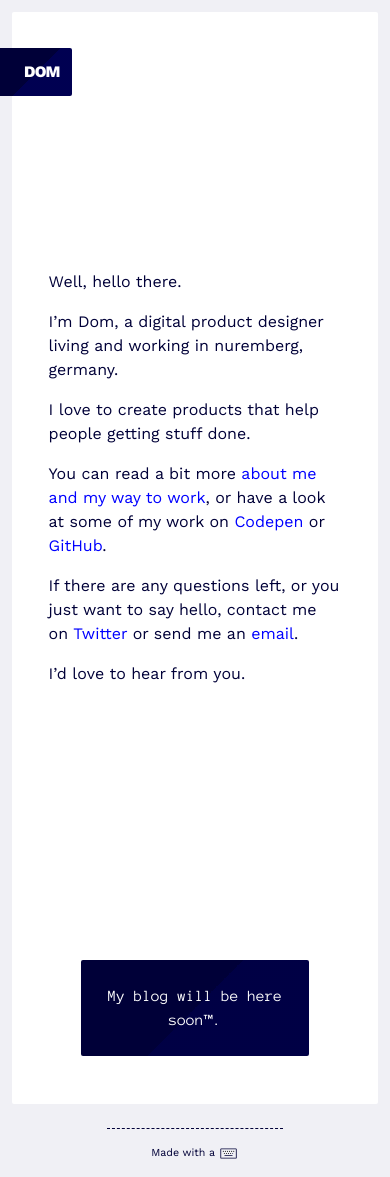
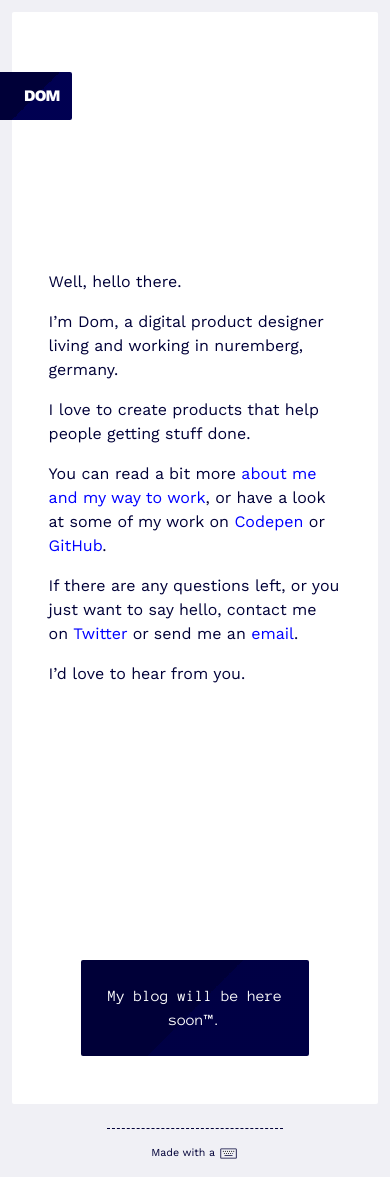
Before and after one commit to DomSt/profileSite, a Jekyll site: the page built from index.html, in a window 390 px wide. Built offline with Jekyll 4.4.1, drawn with Linux system fonts in a browser that asks for light colours.

Commit message:
Minor header style adjustemnt
Added another min-height breakpoint for header positioning.

```diff
--- a/_sass/module/header.scss
+++ b/_sass/module/header.scss
@@ -38,11 +38,13 @@
 	}
 }
 
-@include respond-to(xlarge, 42rem) {
+@media screen and (min-height: 800px) {
 	.pageHeader {
 		top: 4.5rem;
 	}
+}
 
+@include respond-to(xlarge) {
 	.logo__text {
 		font-size: 1.25rem;
 	}
```
